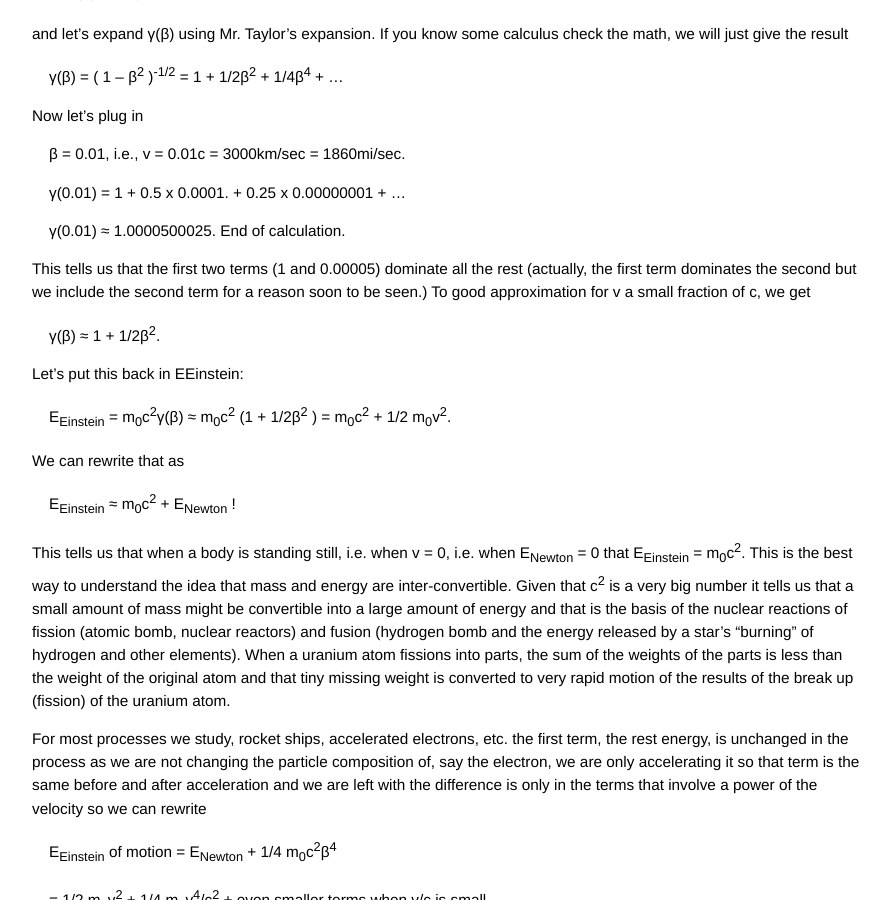
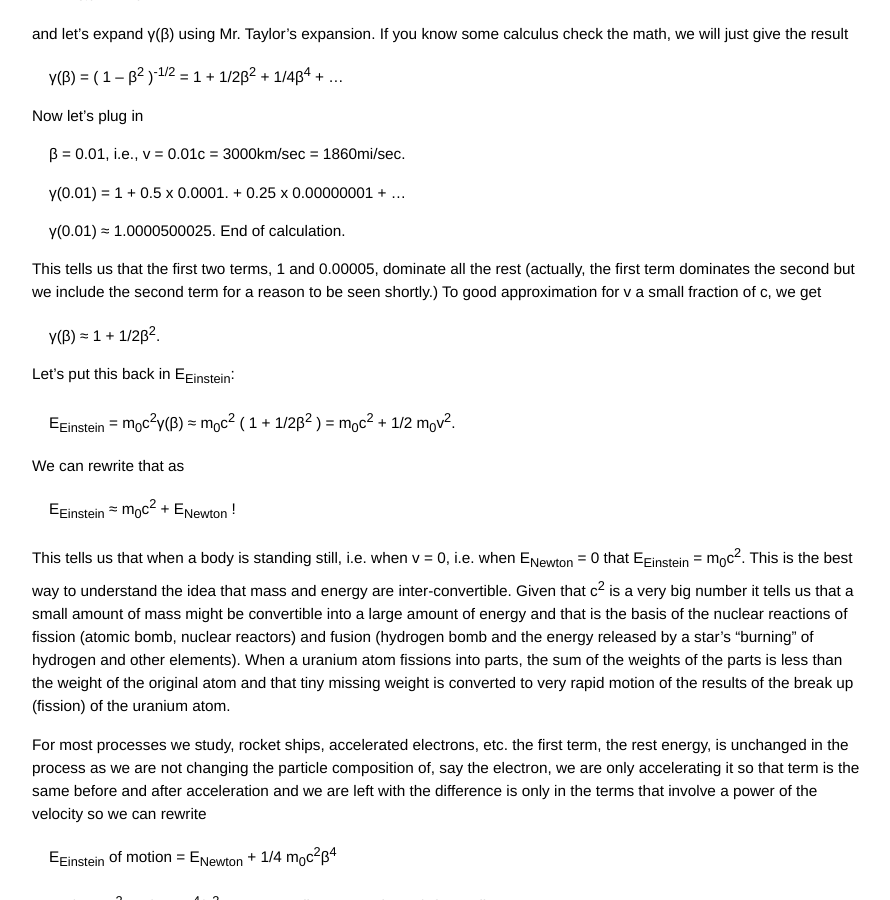
Before and after one commit to grbfacet/facet, a Jekyll site: the page built from tutorial.md, in a window 1280 px wide and 900 px high, scrolled down 18380 px. Shown: the whole window, without its empty margins (193-1083 px from the left). Built offline with Jekyll 4.4.1, drawn with Linux system fonts in a browser that asks for light colours.

Commit message:
Update tutorial.md

```diff
--- a/tutorial.md
+++ b/tutorial.md
@@ -486,13 +486,13 @@ Now let’s plug in
 
 <span class="eq">γ(0.01) ≈ 1.0000500025. End of calculation.</span>
 
-This tells us that the first two terms (1 and 0.00005) dominate all the rest (actually, the first term dominates the second but we include the second term for a reason soon to be seen.) To good approximation for v a small fraction of c, we get
+This tells us that the first two terms, 1 and 0.00005, dominate all the rest (actually, the first term dominates the second but we include the second term for a reason to be seen shortly.) To good approximation for v a small fraction of c, we get
 
 <span class="eq">γ(β) ≈ 1 + 1/2β<sup>2</sup>.</span>
 
-Let’s put this back in EEinstein:
+Let’s put this back in E<sub>Einstein</sub>:
 
-<span class="eq">E<sub>Einstein</sub> = m<sub>0</sub>c<sup>2</sup>γ(β) ≈ m<sub>0</sub>c<sup>2</sup> (1 + 1/2β<sup>2</sup> ) =  m<sub>0</sub>c<sup>2</sup> + 1/2 m<sub>0</sub>v<sup>2</sup>.</span>
+<span class="eq">E<sub>Einstein</sub> = m<sub>0</sub>c<sup>2</sup>γ(β) ≈ m<sub>0</sub>c<sup>2</sup> ( 1 + 1/2β<sup>2</sup> ) =  m<sub>0</sub>c<sup>2</sup> + 1/2 m<sub>0</sub>v<sup>2</sup>.</span>
 
 We can rewrite that as
 
```
